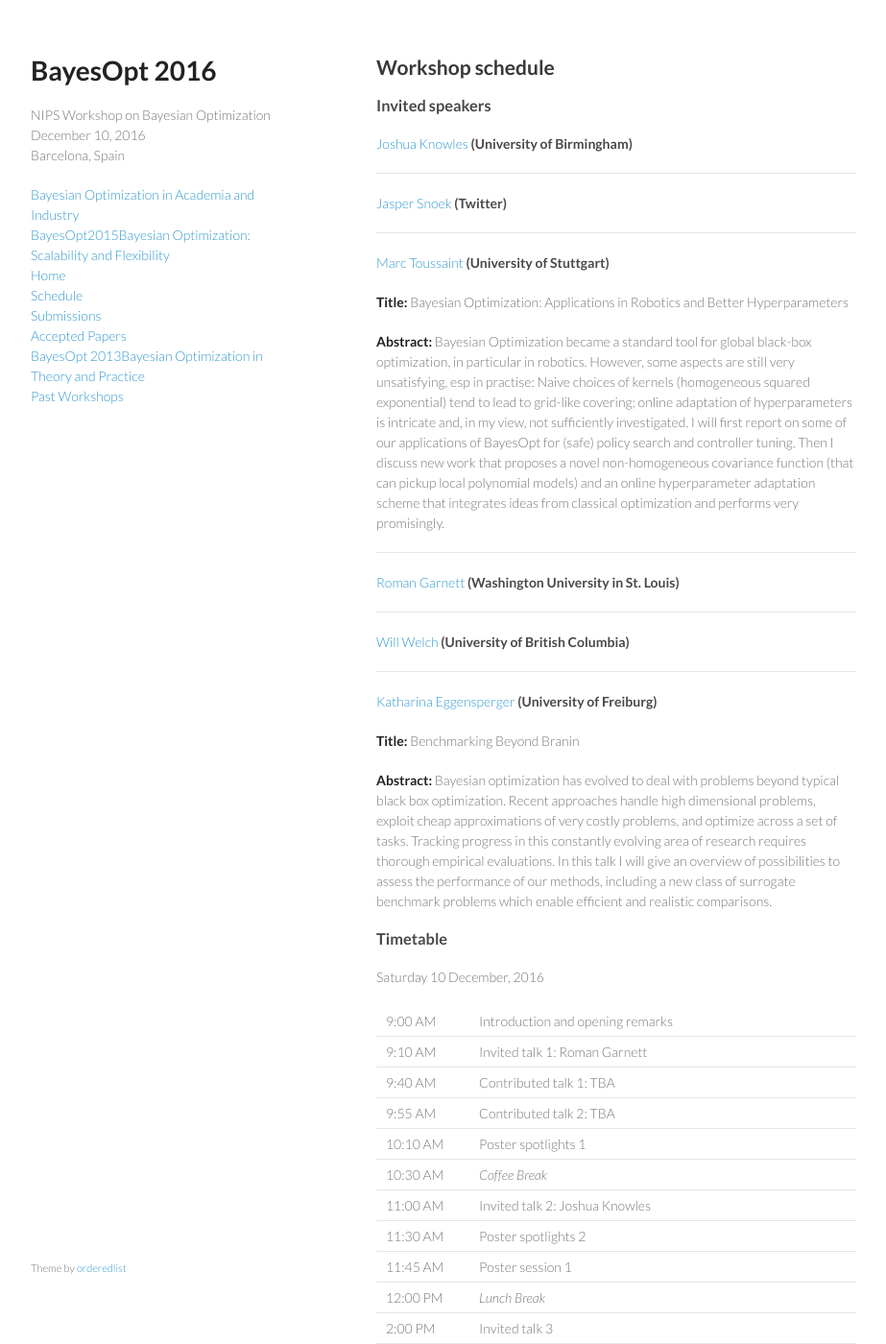
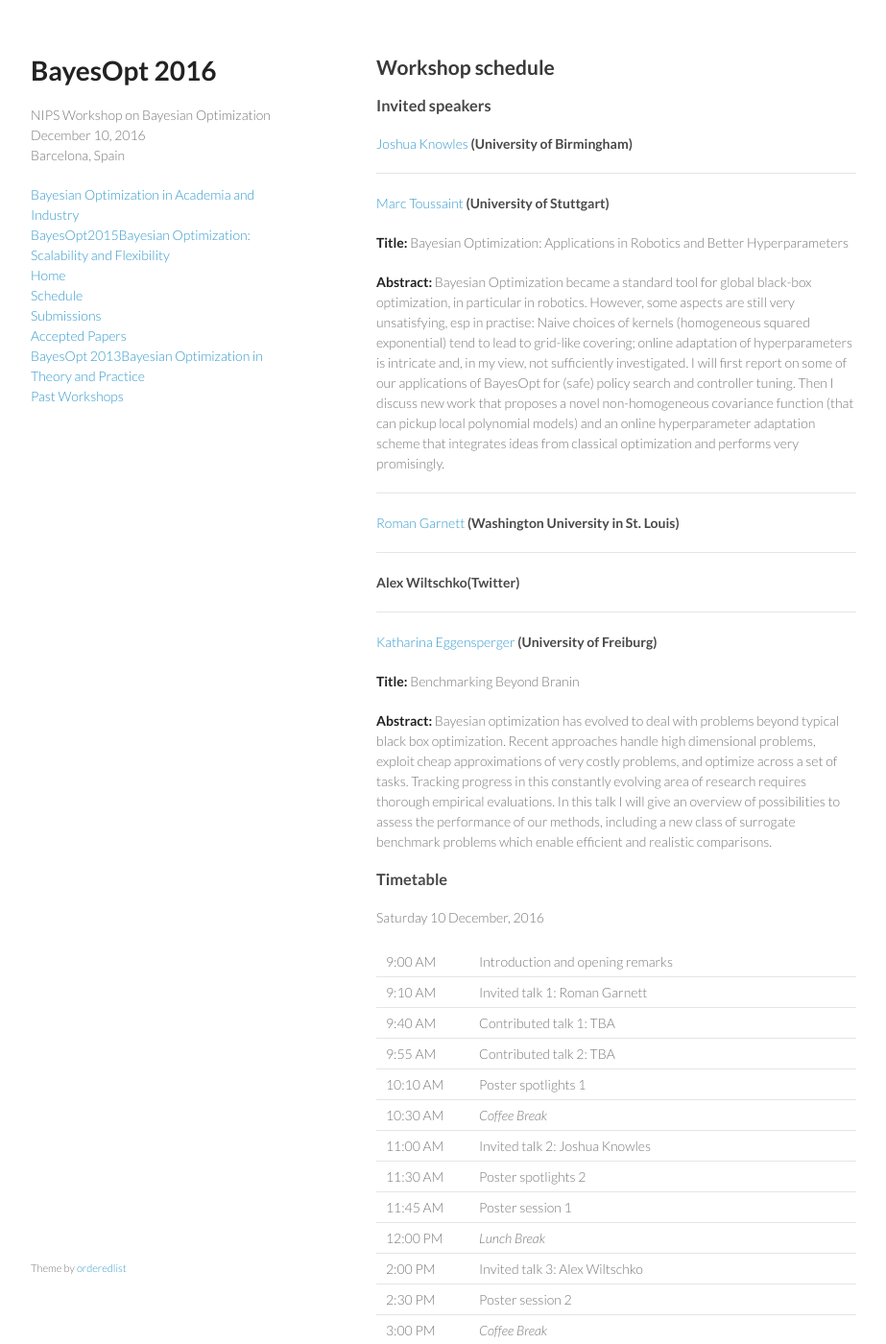
Before and after one commit to bayesopt/bayesopt.github.io, a Jekyll site: the page built from schedule.md, in a window 1280 px wide and 1400 px high. Shown: the whole window at 96% size, without its empty margins (178-1101 px from the left). Built offline with Jekyll 4.4.1, drawn with Linux system fonts in a browser that asks for light colours.

Commit message:
schedule

```diff
--- a/schedule.md
+++ b/schedule.md
@@ -11,9 +11,7 @@ weight: 0
 #### [Joshua Knowles](http://www.cs.bham.ac.uk/~jdk/) (University of Birmingham)
 
 
----
 
-#### [Jasper Snoek](http://people.seas.harvard.edu/~jsnoek/) (Twitter)
 ---
 
 #### [Marc Toussaint](www.marc-toussaint.net) (University of Stuttgart)
@@ -36,7 +34,7 @@ Then I discuss new work that proposes a novel non-homogeneous covariance functio
 
 ---
 
-#### [Will Welch](http://www.stat.ubc.ca/~will/) (University of British Columbia)
+#### Alex Wiltschko(Twitter)
 
 
 
@@ -62,7 +60,7 @@ Saturday 10 December, 2016
 | 11:30 AM | Poster spotlights 2
 | 11:45 AM | Poster session 1
 | 12:00 PM | *Lunch Break*
-|  2:00 PM | Invited talk 3
+|  2:00 PM | Invited talk 3: Alex Wiltschko
 |  2:30 PM | Poster session 2
 |  3:00 PM | *Coffee Break*
 |  3:30 PM | Poster session 3
```
